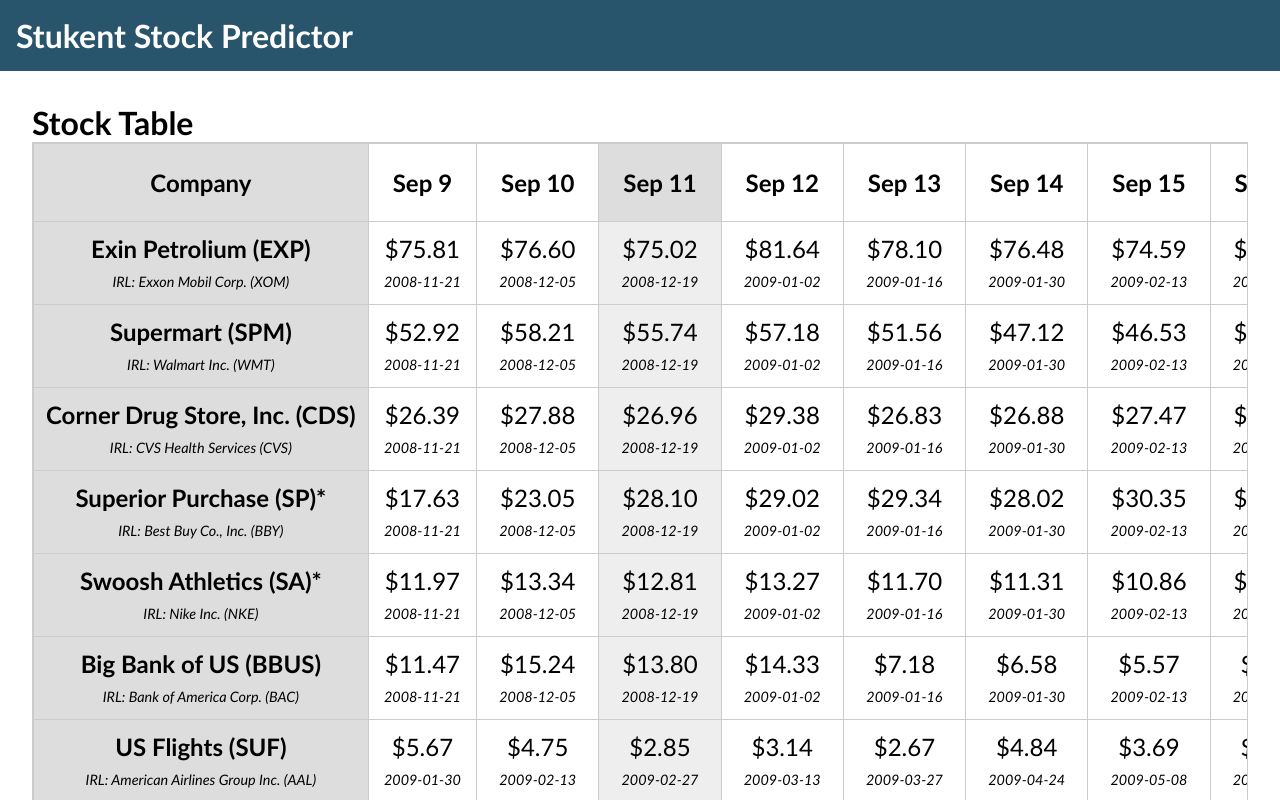
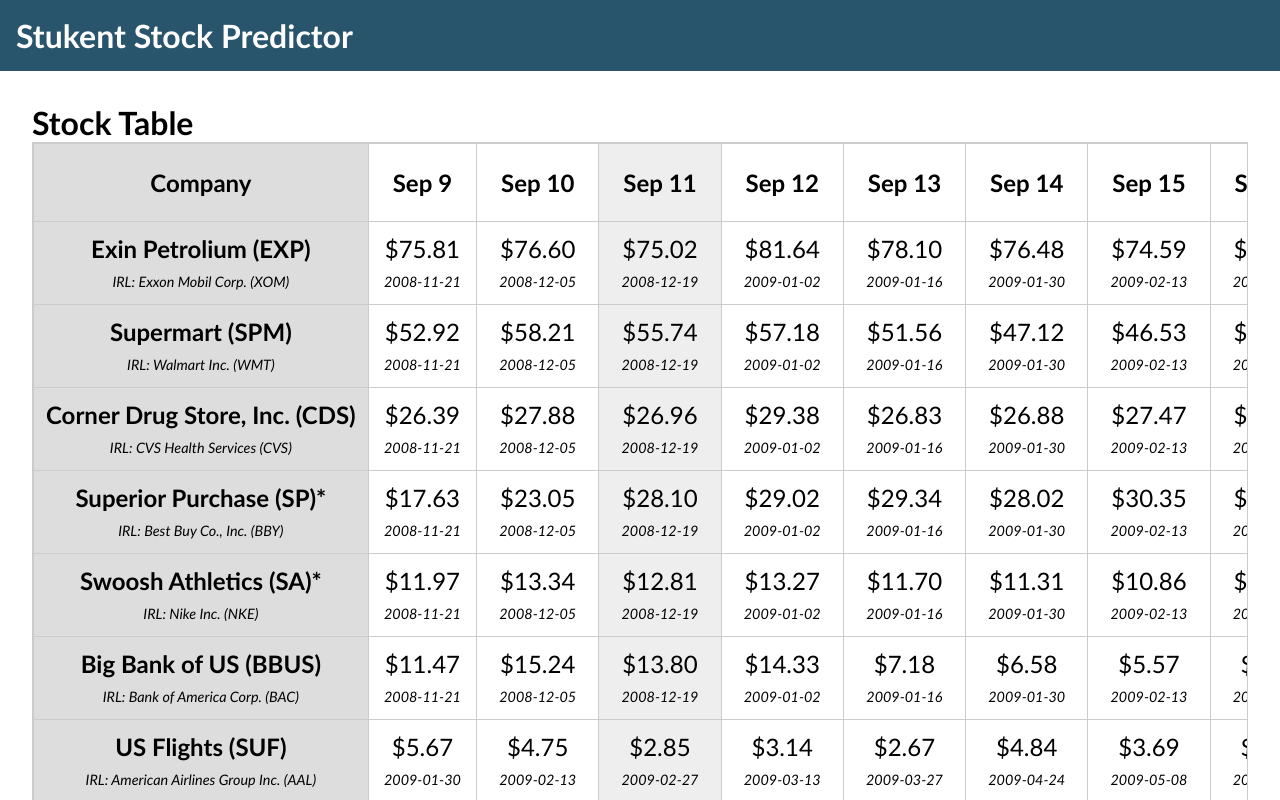
Before and after one commit to SoshJam/stukent-stock-predictor, a React (Create React App) app: page / in a window 1280 px wide. Shown: the top 800 px of the page. Built offline with nearby package versions, Linux system fonts and the light colour scheme.

Commit message:
Updated a class

```diff
--- a/src/components/DateDisplay.js
+++ b/src/components/DateDisplay.js
@@ -19,7 +19,7 @@
         getDate();
     },[]);
 
-    return <th className={props.offset == 0 ? "today-th" : ""}>
+    return <th className={props.offset == 0 ? "th-highlight" : ""}>
         {dateStr}
     </th>
 }
```
